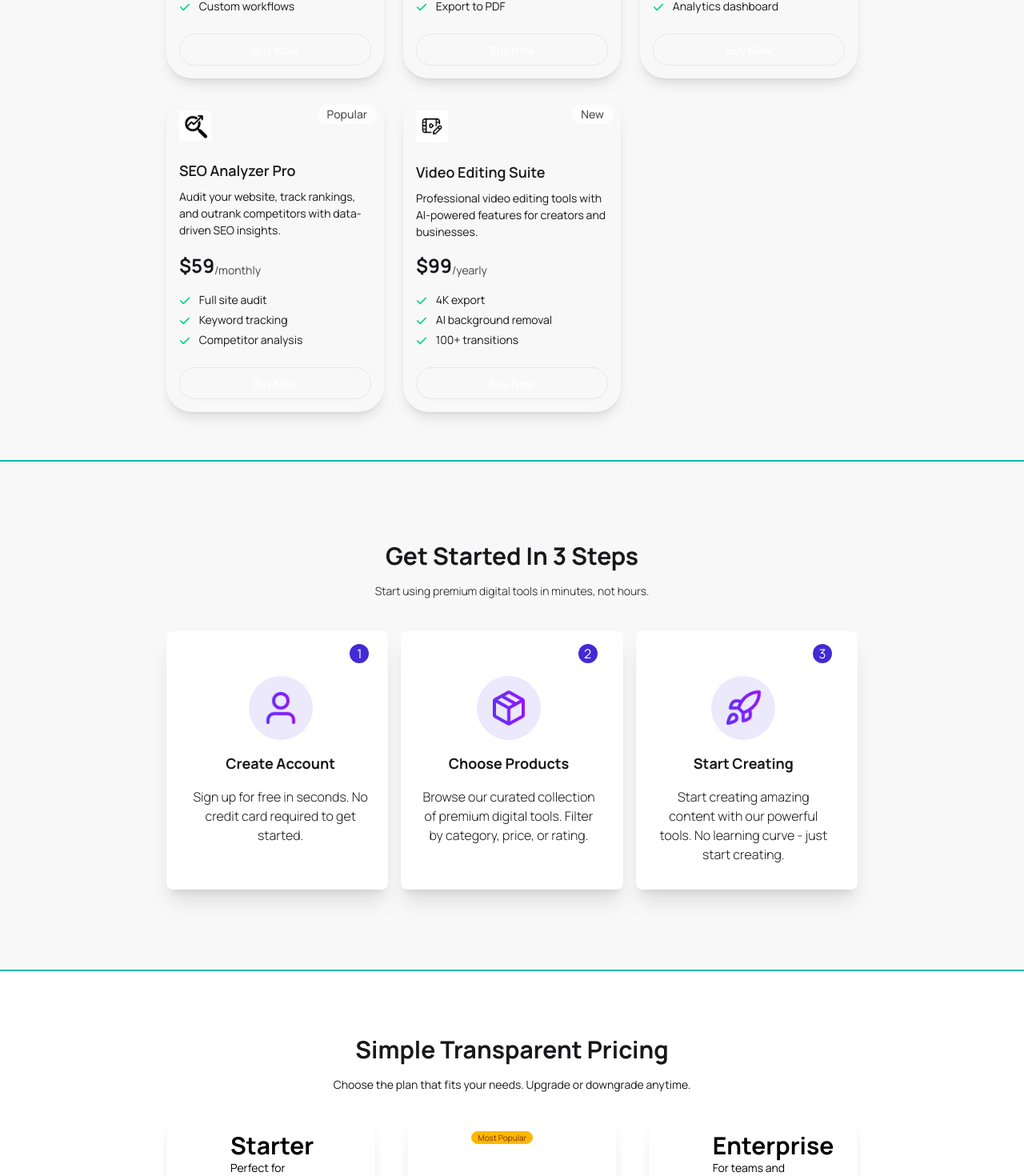
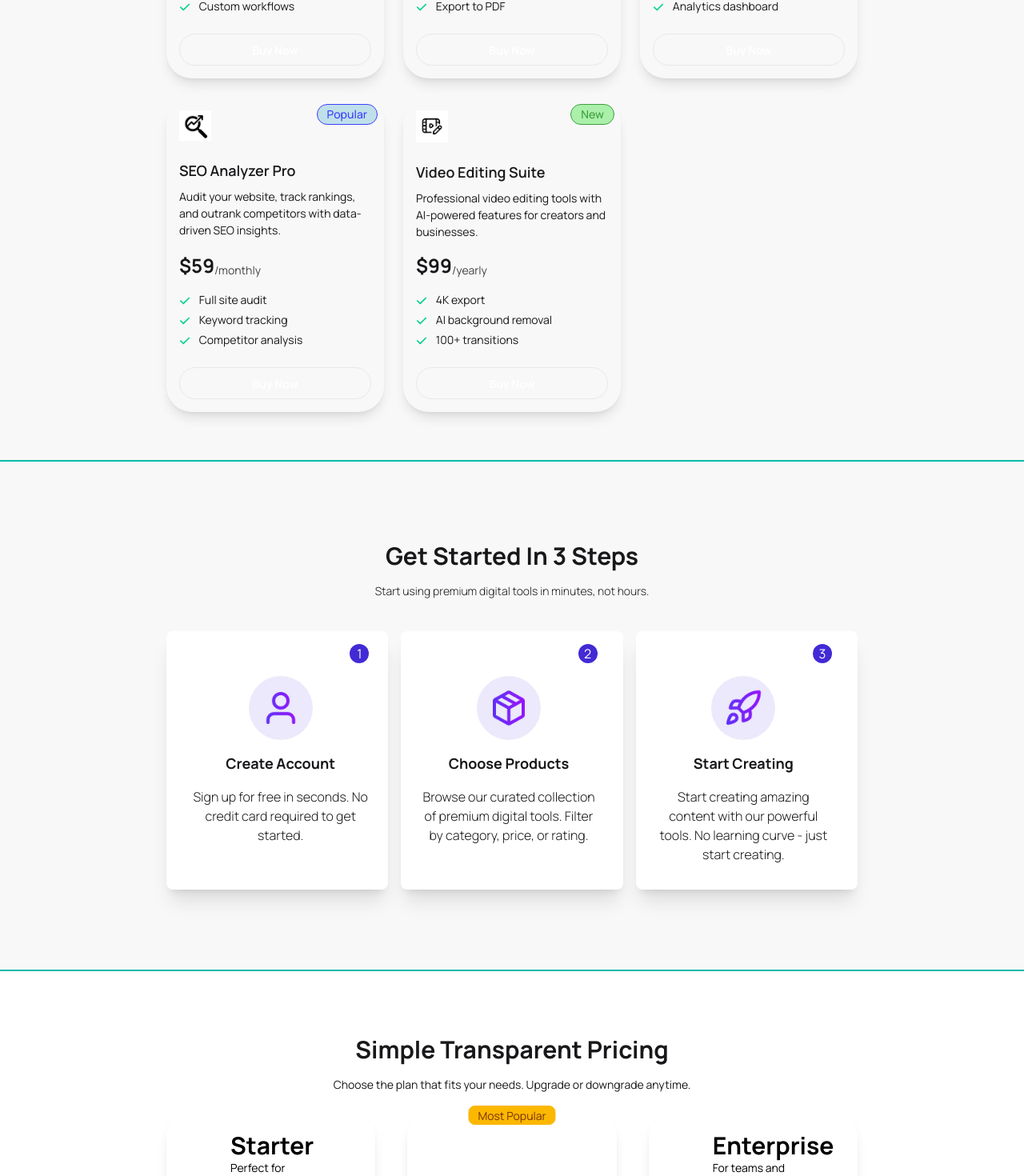
Before and after one commit to HassanMahdee/A6-DigiTools-Platform, a React (Vite) app: page / in a window 1280 px wide. Shown: the part 1912-3382 px from the top of the page at 80% size. Built offline with nearby package versions, Linux system fonts and the light colour scheme.

Commit message:
cart img, product card badge and pricing badge fixed

```diff
--- a/src/components/main_section/cart/cart.jsx
+++ b/src/components/main_section/cart/cart.jsx
@@ -19,7 +19,7 @@ const Cart = ({ cart, setCart, setActiveTab }) => {
               key={item.id}
               className="flex justify-between gap-3 items-center p-4 "
             >
-              <img src={item.icon} alt="" />
+              <img src={item.icon} alt={item.name} className="w-10" />
               <div className="flex flex-col w-full">
                 <h4 className="text-lg font-semibold">{item.name}</h4>
                 <p className="font-light">
--- a/src/components/main_section/product_card/productCard.jsx
+++ b/src/components/main_section/product_card/productCard.jsx
@@ -5,11 +5,21 @@ import { toast } from "react-toastify";
 
 const ProductCard = ({ product, cart, setCart }) => {
   const inCart = cart.find((item) => item.id === product.id);
+  const tagStyles = {
+    success: { background: "lightgreen", color: "green", borderColor: "green" },
+    warning: {
+      background: "lightyellow",
+      color: "goldenrod",
+      borderColor: "goldenrod",
+    },
+    info: { background: "lightblue", color: "blue", borderColor: "blue" },
+  };
   return (
     <div className="card shadow-lg p-4 rounded-4xl flex flex-col gap-6 hover:scale-105 transition-all duration-200 hover:shadow-lg hover:bg-base-300">
       {product.tag && (
         <div
-          className={`badge badge-${product.tagType} opacity-75 badge-sm absolute top-2 right-2 rounded-full p-3`}
+          className={`badge opacity-75 badge-sm absolute top-2 right-2 rounded-full p-3`}
+          style={tagStyles[product.tagType]}
         >
           <p className="text-sm font-medium">{product.tag}</p>
         </div>
--- a/src/components/pricing/pricing_card/pricingCard.jsx
+++ b/src/components/pricing/pricing_card/pricingCard.jsx
@@ -14,7 +14,7 @@ const PricingCard = ({ pricingCard }) => {
     >
       <div className="card-body flex flex-col justify-between px-20">
         {pricingCard.tag && (
-          <span className="badge badge-xs badge-warning">
+          <span className="badge badge-md badge-warning absolute -top-2 left-1/2 transform -translate-x-1/2">
             {pricingCard.tag}
           </span>
         )}
```
